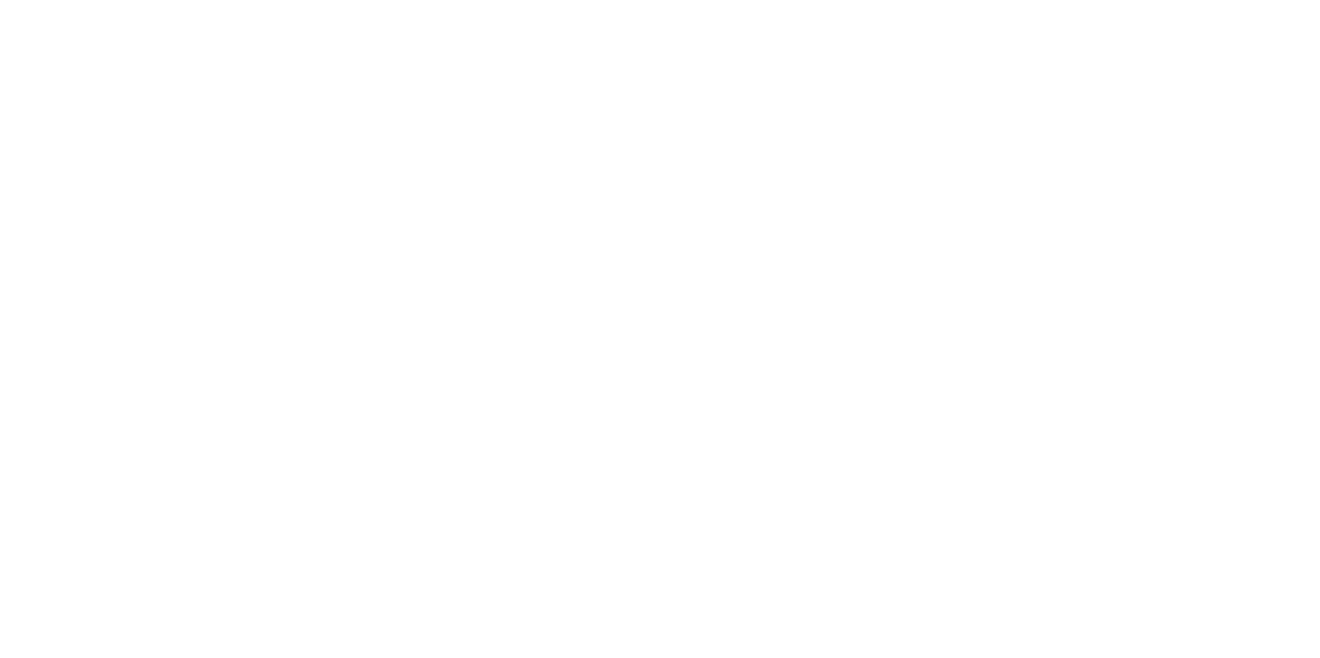
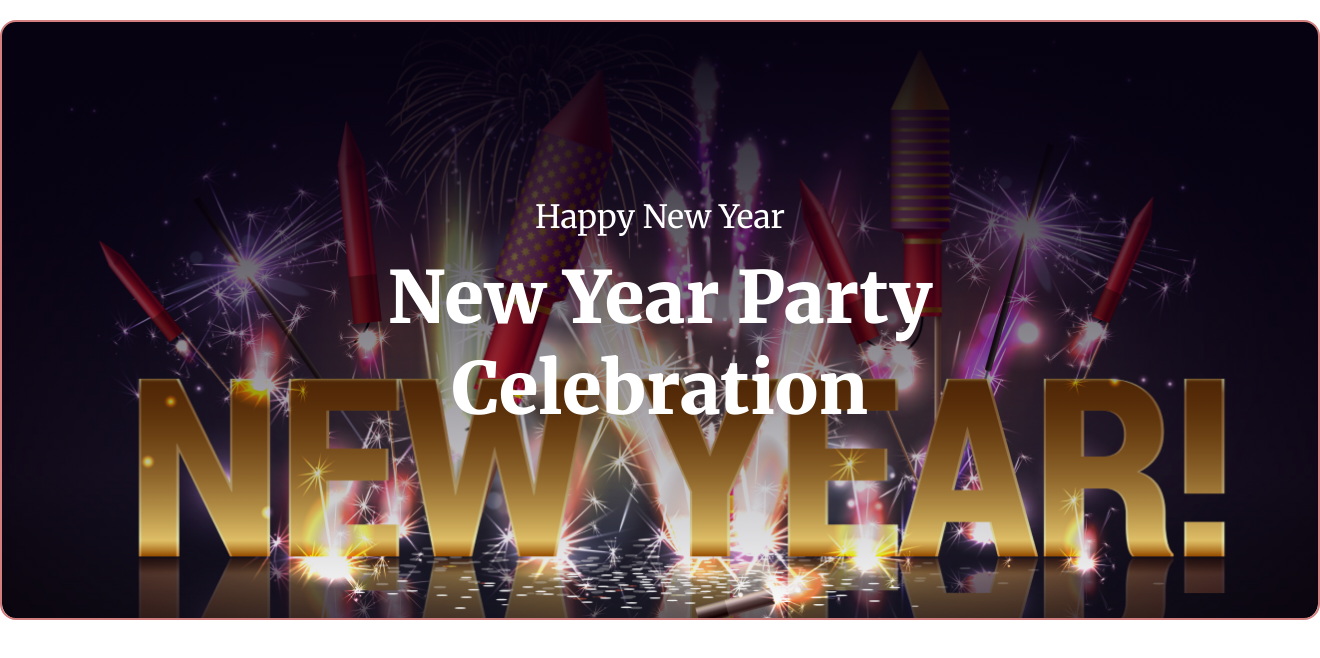
Before and after one commit to foisal-ahmed07/new-year-offer-web, a plain HTML site: page index.html in a window 1280 px wide. Shown: the whole page, 1320 px wide, since content can reach past the window. Drawn offline with Linux system fonts and the light colour scheme.

Commit message:
new year banner

```diff
--- a/index.html
+++ b/index.html
@@ -3,9 +3,25 @@
 <head>
     <meta charset="UTF-8">
     <meta name="viewport" content="width=device-width, initial-scale=1.0">
+    <link rel="stylesheet" href="styles/style.css">
     <title>New Year Offer</title>
 </head>
 <body>
+    <header class="banner-container">
+
+        <div class="banner-content">
+            <p class="new-year-title">Happy New Year</p>
+            <h1 class="new-year-head">New Year Party <br> Celebration</h1>
+
+        </div>
+
+    </header>
+    <main>
+
+    </main>
+    <footer>
+
+    </footer>
 
 </body>
 </html>
--- a/styles/style.css
+++ b/styles/style.css
@@ -0,0 +1,51 @@
+@import url('https://fonts.googleapis.com/css2?family=Merriweather:ital,wght@0,300;0,400;0,700;0,900;1,300;1,400;1,700;1,900&display=swap');
+
+body{
+    font-family: "Merriweather", serif;
+}
+*{
+    box-sizing: border-box;
+    margin: 0;
+    padding: 0;
+}
+/* banner section style form here */
+
+.banner-container{
+
+        border: 2px solid rgb(212, 127, 127);
+        border-radius: 16px;
+        background-image: linear-gradient(180.00deg, rgb(7, 2, 17),rgba(7, 2, 17, 0) 100%),url(../images/Banner\ Image.png);
+        background-position: center;
+        background-repeat: no-repeat;
+        background-size: cover;
+        width: 1320px;
+        min-height: 600px;
+        margin: 0px auto;
+        margin-top: 20px;
+
+
+}
+.banner-content{
+    text-align: center;
+    justify-content: center;
+    align-items: center;
+    display: flex;
+    flex-direction: column;
+    margin-top: 175px;
+
+}
+
+
+.banner-content .new-year-head{
+    font-size: 72px;
+    color: white;
+    font-weight: 900;
+
+}
+
+.banner-content .new-year-title{
+    font-size: 32px;
+    font-weight: 400;
+    color: white;
+    margin-bottom: 15px;
+}
```
